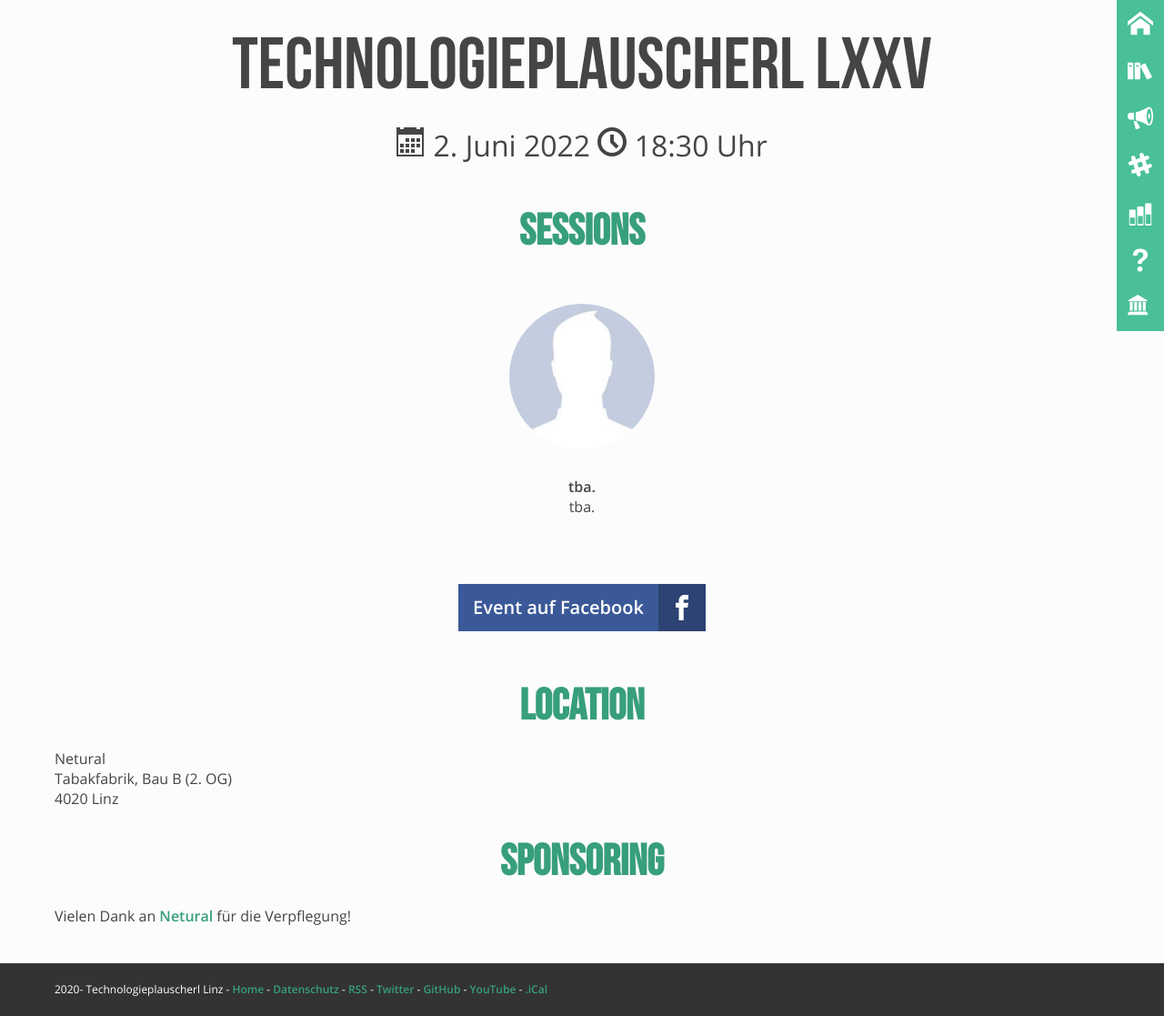
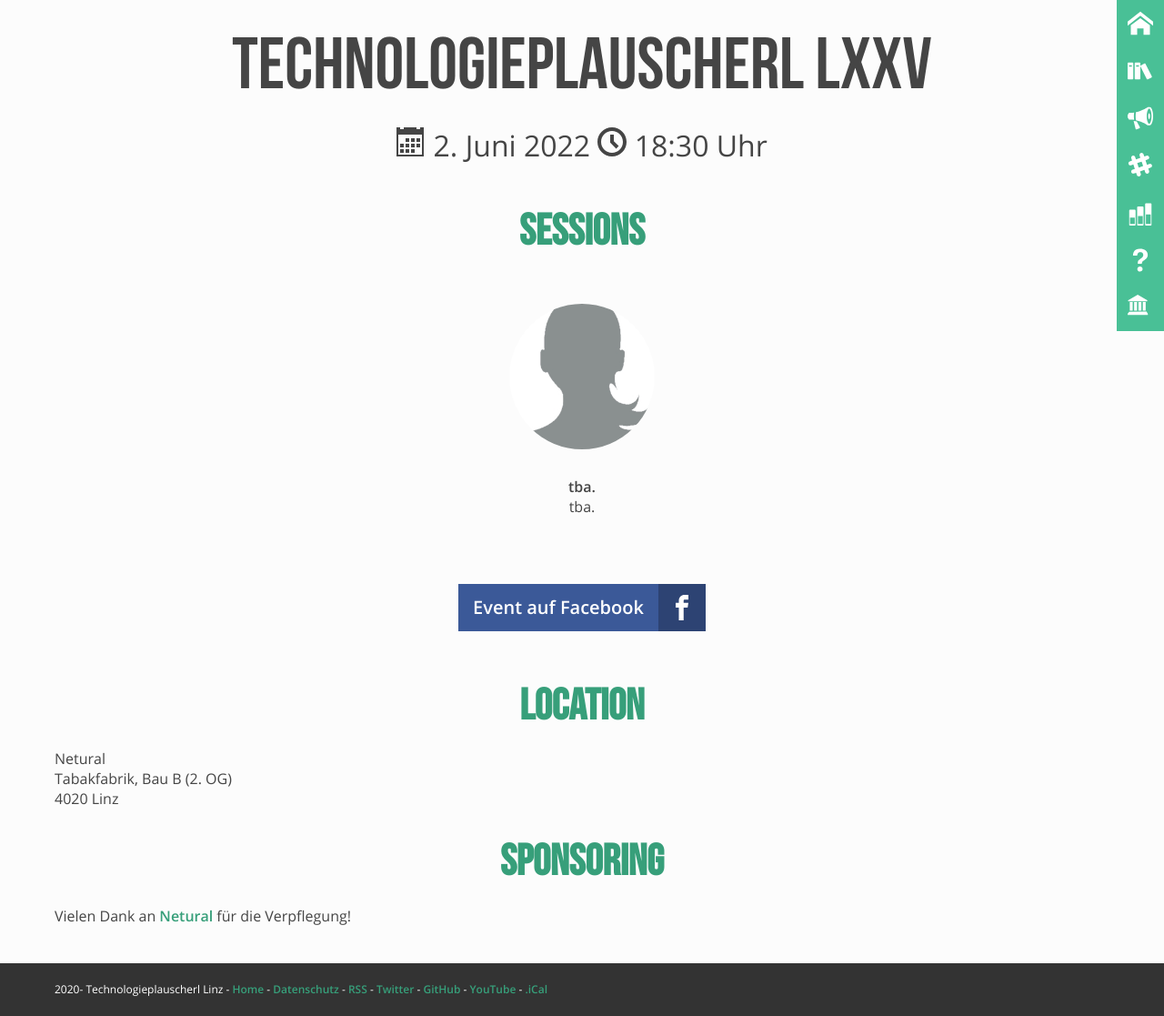
Before and after one commit to mericanAncer127/plauscherl, a Jekyll site: the page built from _plauscherl/75.html, in a window 1280 px wide. Shown: the whole page at 91% size. Built offline with Jekyll 4.4.1, drawn with Linux system fonts in a browser that asks for light colours.

Commit message:
Update 75.html

```diff
--- a/_plauscherl/75.html
+++ b/_plauscherl/75.html
@@ -19,7 +19,7 @@ location:
 sponsor: <a href="https://www.netural.com/">Netural</a>
 speakers:
 -
-  name: "tba."
-  talk: "tba."
-  img: /img/speaker_male_no_img.jpg
+   name: "tba."
+   talk: "tba."
+   img: "/img/speaker_female.jpg"
 ---
```
